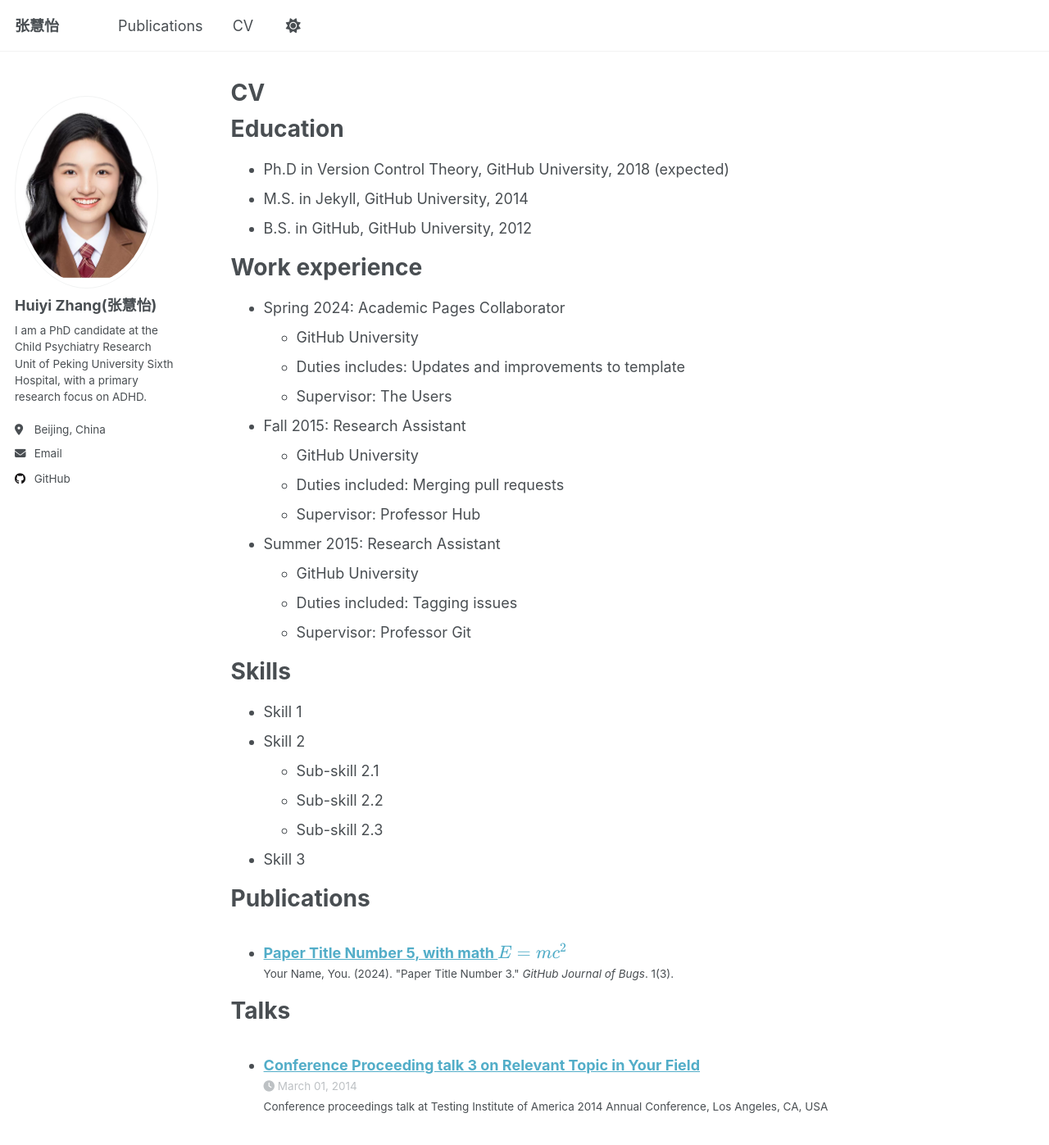
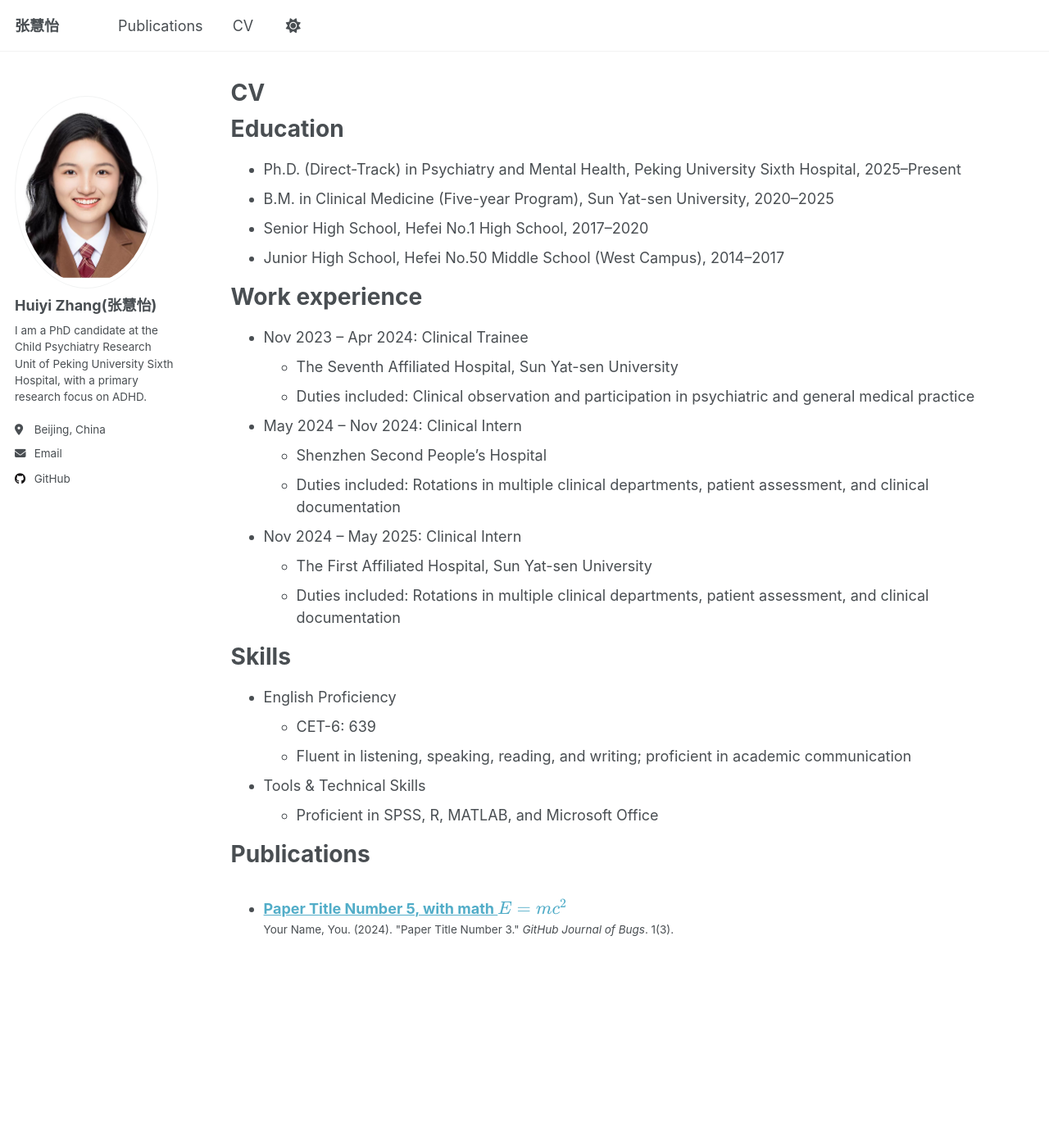
Before and after one commit to zhang019/zhang019.github.io, a Jekyll site: the page built from _pages/cv.md, in a window 1280 px wide and 1400 px high. Shown: the top 1397 px of the window at 82% size. Built offline with Jekyll 4.4.1, drawn with Linux system fonts in a browser that asks for light colours; a script that is not in the unit is left out; some of the changed text lies outside the part shown.

Commit message:
Update cv.md

```diff
--- a/_pages/cv.md
+++ b/_pages/cv.md
@@ -11,54 +11,35 @@ redirect_from:
 
 Education
 ======
-* Ph.D in Version Control Theory, GitHub University, 2018 (expected)
-* M.S. in Jekyll, GitHub University, 2014
-* B.S. in GitHub, GitHub University, 2012
+* Ph.D. (Direct-Track) in Psychiatry and Mental Health, Peking University Sixth Hospital, 2025–Present
+* B.M. in Clinical Medicine (Five-year Program), Sun Yat-sen University, 2020–2025
+* Senior High School, Hefei No.1 High School, 2017–2020
+* Junior High School, Hefei No.50 Middle School (West Campus), 2014–2017
 
 Work experience
 ======
-* Spring 2024: Academic Pages Collaborator
-  * GitHub University
-  * Duties includes: Updates and improvements to template
-  * Supervisor: The Users
+* Nov 2023 – Apr 2024: Clinical Trainee
+  * The Seventh Affiliated Hospital, Sun Yat-sen University
+  * Duties included: Clinical observation and participation in psychiatric and general medical practice
 
-* Fall 2015: Research Assistant
-  * GitHub University
-  * Duties included: Merging pull requests
-  * Supervisor: Professor Hub
+* May 2024 – Nov 2024: Clinical Intern
+  * Shenzhen Second People’s Hospital
+  * Duties included: Rotations in multiple clinical departments, patient assessment, and clinical documentation
 
-* Summer 2015: Research Assistant
-  * GitHub University
-  * Duties included: Tagging issues
-  * Supervisor: Professor Git
+* Nov 2024 – May 2025: Clinical Intern
+  * The First Affiliated Hospital, Sun Yat-sen University
+  * Duties included: Rotations in multiple clinical departments, patient assessment, and clinical documentation
 
 Skills
 ======
-* Skill 1
-* Skill 2
-  * Sub-skill 2.1
-  * Sub-skill 2.2
-  * Sub-skill 2.3
-* Skill 3
+* English Proficiency
+  * CET-6: 639
+  * Fluent in listening, speaking, reading, and writing; proficient in academic communication
+* Tools & Technical Skills
+  * Proficient in SPSS, R, MATLAB, and Microsoft Office
 
 Publications
 ======
   <ul>{% for post in site.publications reversed %}
     {% include archive-single-cv.html %}
   {% endfor %}</ul>
-
-Talks
-======
-  <ul>{% for post in site.talks reversed %}
-    {% include archive-single-talk-cv.html  %}
-  {% endfor %}</ul>
-
-Teaching
-======
-  <ul>{% for post in site.teaching reversed %}
-    {% include archive-single-cv.html %}
-  {% endfor %}</ul>
-
-Service and leadership
-======
-* Currently signed in to 43 different slack teams
```
